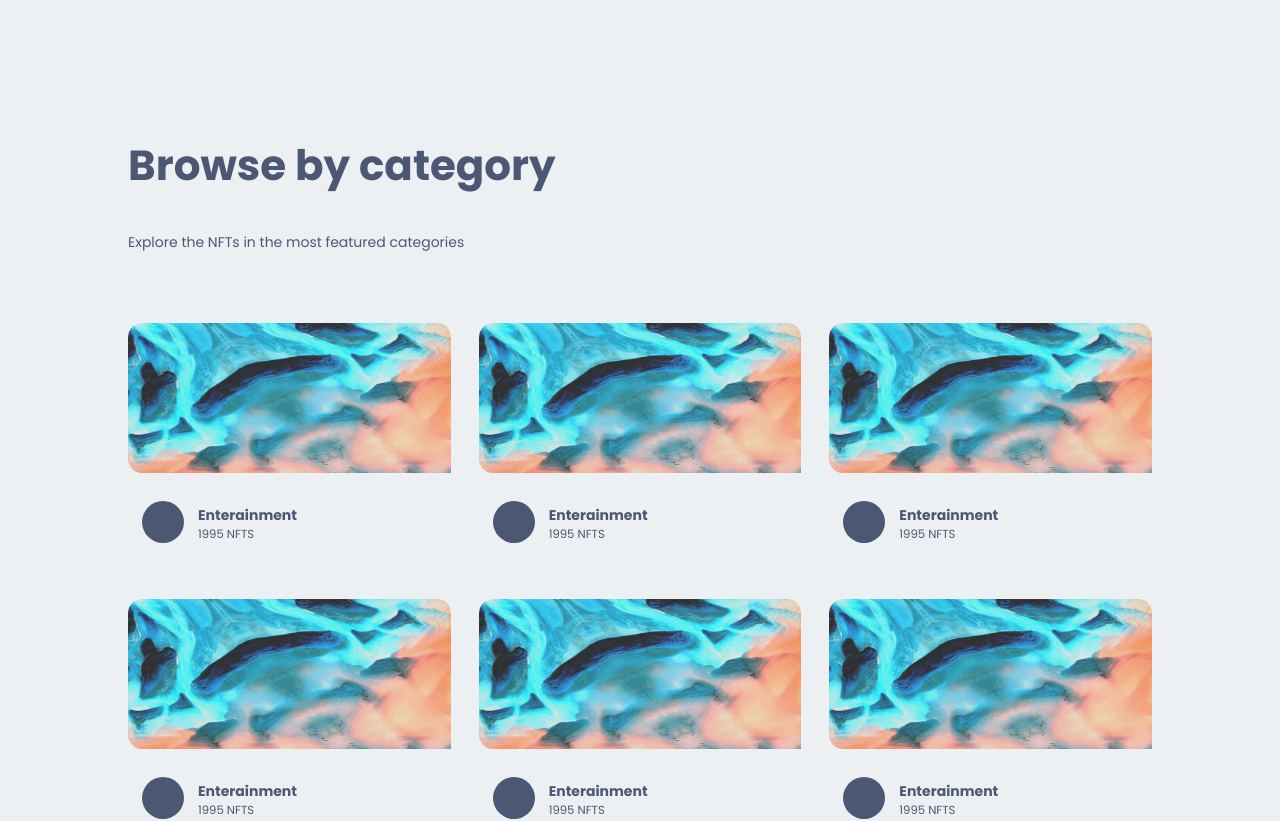
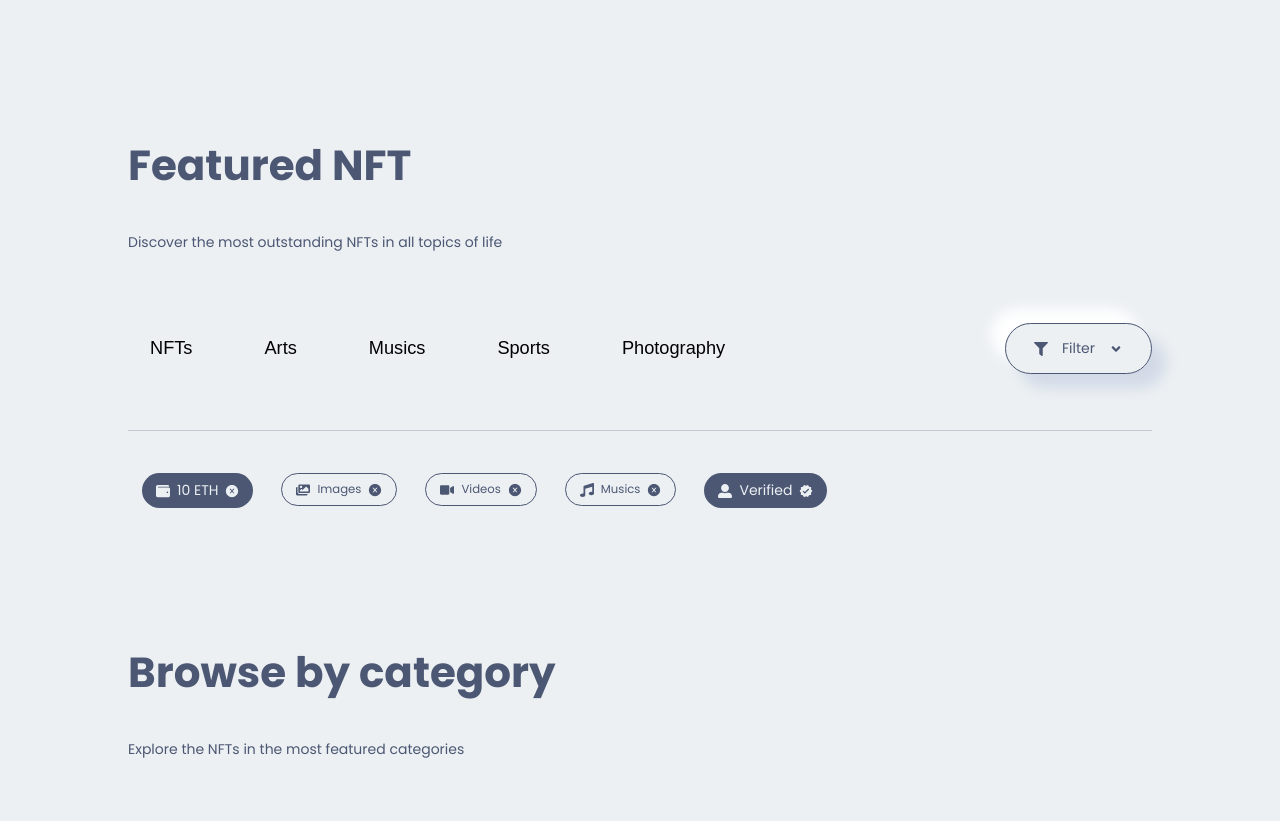
Before and after one commit to Hadhemi33/Template-NFTMarketplacearket, a Next.js app: page / in a window 1280 px wide. Shown: the part 2180-3001 px from the top of the page. Built offline with nearby package versions, Linux system fonts and the light colour scheme.

Commit message:
Filter Section

```diff
--- /dev/null
+++ b/components/Filter/Filter.jsx
@@ -0,0 +1,130 @@
+import React, { useState } from 'react'
+import {
+    FaFilter,
+    FaAngleDown,
+    FaAngleUp,
+    FaWallet,
+    FaMusic,
+    FaVideo,
+    FaImages,
+    FaUserAlt,
+  } from "react-icons/fa";
+  import { AiFillCloseCircle } from "react-icons/ai";
+  import { MdVerified } from "react-icons/md";
+  import { TiTick } from "react-icons/ti";
+
+  //INTERNAL IMPORT
+  import Style from "./Filter.module.css";
+
+function Filter() {
+    const [filter, setFilter] = useState(true);
+    const [image, setImage] = useState(true);
+    const [video, setVideo] = useState(true);
+    const [music, setMusic] = useState(true);
+
+    const openFilter = () => {
+        if (!filter) {
+          setFilter(true);
+        } else {
+          setFilter(false);
+        }
+    };
+
+    const openImage = () => {
+        if (!image) {
+          setImage(true);
+        } else {
+          setImage(false);
+        }
+      };
+
+      const openVideo = () => {
+        if (!video) {
+          setVideo(true);
+        } else {
+          setVideo(false);
+        }
+      };
+
+      const openMusic = () => {
+        if (!music) {
+          setMusic(true);
+        } else {
+          setMusic(false);
+        }
+      };
+
+  return (
+    <div className={Style.filter}>
+    <div className={Style.filter_box}>
+      <div className={Style.filter_box_left}>
+        <button onClick={() => {}}>NFTs</button>
+        <button onClick={() => {}}>Arts</button>
+        <button onClick={() => {}}>Musics</button>
+        <button onClick={() => {}}>Sports</button>
+        <button onClick={() => {}}>Photography</button>
+      </div>
+
+      <div className={Style.filter_box_right}>
+        <div
+          className={Style.filter_box_right_box}
+          onClick={() => openFilter()}
+        >
+          <FaFilter />
+          <span>Filter</span> {filter ? <FaAngleDown /> : <FaAngleUp />}
+        </div>
+      </div>
+    </div>
+
+    {filter && (
+      <div className={Style.filter_box_items}>
+        <div className={Style.filter_box_items_box}>
+          <div className={Style.filter_box_items_box_item}>
+            <FaWallet /> <span>10 ETH</span>
+            <AiFillCloseCircle />
+          </div>
+        </div>
+
+        <div className={Style.filter_box_items_box}>
+          <div
+            className={Style.filter_box_items_box_item_trans}
+            onClick={() => openImage()}
+          >
+            <FaImages /> <small>Images</small>
+            {image ? <AiFillCloseCircle /> : <TiTick />}
+          </div>
+        </div>
+
+        <div className={Style.filter_box_items_box}>
+          <div
+            className={Style.filter_box_items_box_item_trans}
+            onClick={() => openVideo()}
+          >
+            <FaVideo /> <small>Videos</small>
+            {video ? <AiFillCloseCircle /> : <TiTick />}
+          </div>
+        </div>
+
+        <div className={Style.filter_box_items_box}>
+          <div
+            className={Style.filter_box_items_box_item_trans}
+            onClick={() => openMusic()}
+          >
+            <FaMusic /> <small>Musics</small>
+            {music ? <AiFillCloseCircle /> : <TiTick />}
+          </div>
+        </div>
+
+        <div className={Style.filter_box_items_box}>
+          <div className={Style.filter_box_items_box_item}>
+            <FaUserAlt /> <span>Verified</span>
+            <MdVerified />
+          </div>
+        </div>
+      </div>
+    )}
+  </div>
+  )
+}
+
+export default Filter
--- /dev/null
+++ b/components/Filter/Filter.module.css
@@ -0,0 +1,203 @@
+
+.filter{
+    padding: 4rem 0;
+    width: 100%;
+}
+
+.filter_box{
+    width: 80%;
+    margin: 0 auto;
+
+    display: flex;
+    align-items: center;
+    justify-content: space-between;
+    padding-bottom: 4rem ;
+}
+
+.filter_box_left{
+    display: flex;
+    gap: 2rem;
+}
+
+.filter_box_left button{
+    border: none;
+    outline: none;
+    padding: 1rem 1.5rem;
+    border-radius: 2rem;
+    border:  1px solid var(--main-bg-color);
+    transition: all .3s ease-in;
+    font-size: 1.3rem;
+    cursor: pointer;
+    background-color: var(--main-bg-color);
+}
+.filter_box_left button:hover{
+    border:  1px solid var(--icons-color);
+    color: var(--icons-color);
+    box-shadow: var(--box-shadow);
+}
+
+.filter_box_right_box{
+    border:  1px solid var(--icons-color);
+    padding: 1rem 2rem;
+    border-radius: 2rem;
+    color: var(--icons-color);
+    box-shadow: var(--box-shadow);
+    cursor: pointer;
+    display: flex;
+    align-items: center;
+    gap: 1rem;
+}
+
+.filter_box_items{
+    width: 80%;
+    margin:  0 auto;
+    display: flex;
+    padding: 2rem 0;
+    border-top: 1px solid var(--icons-light-color);
+}
+
+.filter_box_items_box{
+    padding: 1rem;
+}
+
+.filter_box_items_box_item{
+    background-color: var(--icons-color);
+    padding: .5rem 1rem;
+    border-radius: 2rem;
+    color: var(--main-bg-color);
+    cursor: pointer;
+
+    display: flex;
+    align-items: center;
+    gap: .5rem;
+}
+
+.filter_box_items_box_item_trans{
+    border: 1px solid var(--icons-color);
+    color: var(--icons-color);
+    padding: .5rem 1rem;
+    border-radius: 2rem;
+    cursor: pointer;
+
+    display: flex;
+    align-items: center;
+    gap: .5rem;
+}
+
+@media screen and (min-device-width: 320px) and (max-device-width: 375px) {
+    .filter_box{
+        width: 90%;
+        display: grid;
+        gap: 4rem;
+    }
+    .filter_box_left{
+        display: grid;
+        grid-template-columns: repeat(3, 1fr);
+        gap: .5rem;
+    }
+
+    .filter_box_left button{
+        padding: .2rem;
+    }
+
+    .filter_box_items{
+        width: 90%;
+        display: grid;
+        grid-template-columns: repeat(2, 1fr);
+    }
+
+    .filter_box_right_box{
+        display: flex;
+        align-items: center;
+        justify-content: center;
+        gap: 4rem;
+        padding-inline: 2rem ;
+    }
+
+    .filter_box_items_box_item{
+        justify-content: space-between;
+    }
+
+    .filter_box_items_box_item_trans{
+        justify-content: space-between;
+    }
+
+}
+
+@media screen and (min-device-width: 377px) and (max-device-width: 425px) {
+    .filter_box{
+        display: grid;
+        gap: 4rem;
+        width: 90%;
+    }
+    .filter_box_left{
+        display: grid;
+        grid-template-columns: repeat(3, 1fr);
+    }
+
+    .filter_box_left button{
+        padding: 1rem;
+    }
+
+    .filter_box_items{
+        display: grid;
+        width: 90%;
+        grid-template-columns: repeat(2, 1fr);
+    }
+
+    .filter_box_right_box{
+        display: flex;
+        align-items: center;
+        justify-content: center;
+        gap: 4rem;
+        padding-inline: 2rem ;
+    }
+
+    .filter_box_items_box_item{
+        justify-content: space-between;
+    }
+
+    .filter_box_items_box_item_trans{
+        justify-content: space-between;
+    }
+
+}
+
+@media screen and (min-device-width: 427px) and (max-device-width: 786px) {
+    .filter_box{
+        display: grid;
+        gap: 4rem;
+        width: 90%;
+    }
+    .filter_box_left{
+        display: grid;
+        grid-template-columns: repeat(3, 1fr);
+    }
+
+    .filter_box_left button{
+        padding: 1rem;
+    }
+
+    .filter_box_items{
+        display: grid;
+        width: 90%;
+        grid-template-columns: repeat(2, 1fr);
+    }
+
+    .filter_box_right_box{
+        display: flex;
+        align-items: center;
+        justify-content: center;
+        gap: 4rem;
+        padding-inline: 2rem ;
+    }
+
+    .filter_box_items_box_item{
+        justify-content: space-between;
+    }
+
+    .filter_box_items_box_item_trans{
+        justify-content: space-between;
+    }
+
+}
--- a/components/componentIndex.js
+++ b/components/componentIndex.js
@@ -7,6 +7,7 @@
 import Subscribe from './Subscribe/Subscribe'
 import Title from './Title/Title'
 import Category from './Category/Category'
+import Filter from './Filter/Filter'
 
 export {
     Button,
@@ -17,5 +18,6 @@
     BigNFTSlider,
     Subscribe,
     Title,
-    Category
+    Category,
+    Filter
 };
--- a/pages/index.js
+++ b/pages/index.js
@@ -8,7 +8,8 @@
   BigNFTSlider,
   Subscribe,
   Title,
-  Category
+  Category,
+  Filter
 } from "../components/componentIndex";
 
 const Home = () => {
@@ -17,6 +18,11 @@
       <HeroSection />
       <Service />
       <BigNFTSlider />
+      <Title
+        heading="Featured NFT"
+        paragraph="Discover the most outstanding NFTs in all topics of life"
+      />
+      <Filter />
       <Title
         heading="Browse by category"
         paragraph="Explore the NFTs in the most featured categories"
```
